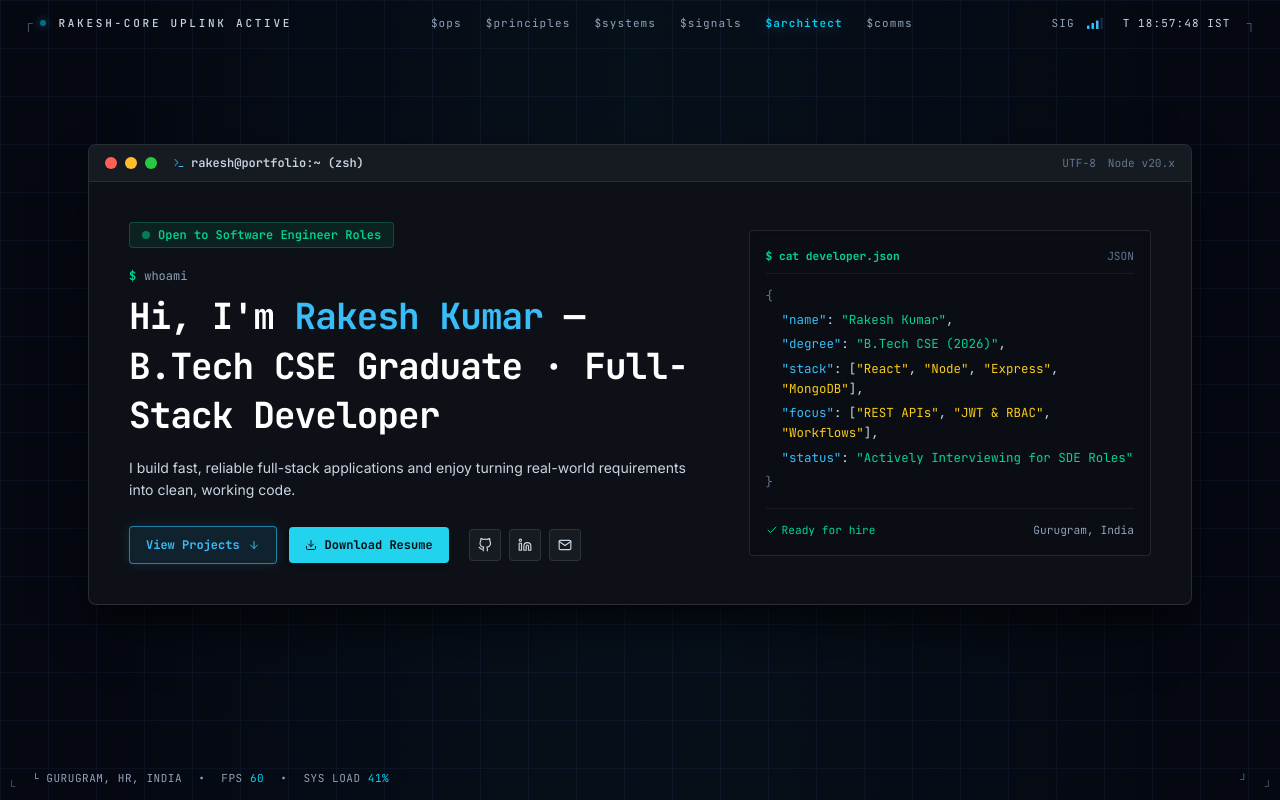
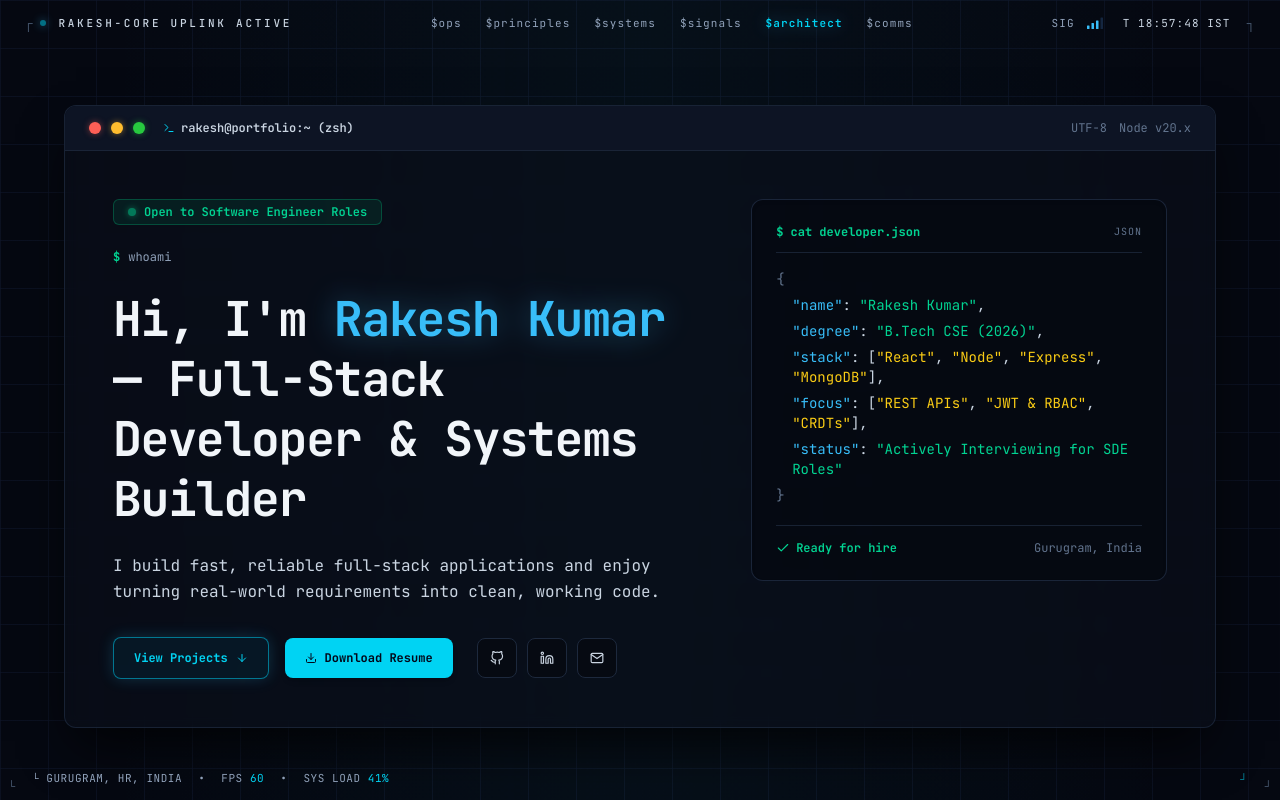
Before and after one commit to rakeshkumar0804/Developer-Portfolio, a React (Vite) app: page / in a window 1280 px wide. Shown: the top 800 px of the page. Built offline with nearby package versions, Linux system fonts and the light colour scheme; no server answers.

Commit message:
feat: increase scale and width of central Hero terminal card to max-w-6xl with refined grid proportions

```diff
--- a/src/components/Hero.jsx
+++ b/src/components/Hero.jsx
@@ -1,6 +1,6 @@
 import React from 'react';
 import { motion } from 'framer-motion';
-import { FiDownload, FiArrowDown, FiMail, FiGithub, FiLinkedin, FiTerminal, FiCheck, FiFolder } from 'react-icons/fi';
+import { FiDownload, FiArrowDown, FiMail, FiGithub, FiLinkedin, FiTerminal, FiCheck } from 'react-icons/fi';
 import { personalInfo } from '../data/portfolioData';
 
 export default function Hero() {
@@ -9,7 +9,7 @@ export default function Hero() {
     const targetId = href.replace('#', '');
     const element = document.getElementById(targetId);
     if (element) {
-      const topOffset = element.getBoundingClientRect().top + window.scrollY - 75;
+      const topOffset = element.getBoundingClientRect().top + window.scrollY - 70;
       window.scrollTo({ top: topOffset, behavior: 'smooth' });
     }
   };
@@ -24,41 +24,41 @@ export default function Hero() {
   };
 
   return (
-    <section id="hero" className="relative pt-28 pb-20 md:pt-36 md:pb-24 overflow-hidden font-mono">
-      <div className="max-w-6xl mx-auto px-4 sm:px-6">
+    <section id="hero" className="min-h-screen flex items-center justify-center pt-24 pb-16 px-4 sm:px-6 relative overflow-hidden font-mono">
+      <div className="max-w-6xl w-full mx-auto">
         {/* Terminal Window Wrapper */}
-        <div className="rounded-lg border border-white/[0.12] bg-[#0d1117] shadow-2xl shadow-black/80 overflow-hidden">
+        <div className="rounded-xl border border-slate-800/80 bg-[#0B101B]/60 backdrop-blur-sm shadow-2xl shadow-black/80 overflow-hidden">
           {/* Terminal Window Titlebar */}
-          <div className="flex items-center justify-between px-4 py-2.5 bg-[#161b22] border-b border-white/[0.08] text-xs text-slate-400 select-none">
-            <div className="flex items-center gap-2">
-              <span className="h-3 w-3 rounded-full bg-[#ff5f56] inline-block" />
-              <span className="h-3 w-3 rounded-full bg-[#ffbd2e] inline-block" />
-              <span className="h-3 w-3 rounded-full bg-[#27c93f] inline-block" />
-              <span className="ml-2 text-slate-300 font-semibold flex items-center gap-1.5">
-                <FiTerminal className="text-[#38bdf8]" />
+          <div className="flex items-center justify-between px-6 py-3.5 bg-[#0d1424] border-b border-slate-800/80 text-xs text-slate-400 select-none">
+            <div className="flex items-center gap-2.5">
+              <span className="h-3 w-3 rounded-full bg-[#ff5f56] inline-block shadow-[0_0_6px_rgba(255,95,86,0.5)]" />
+              <span className="h-3 w-3 rounded-full bg-[#ffbd2e] inline-block shadow-[0_0_6px_rgba(255,189,46,0.5)]" />
+              <span className="h-3 w-3 rounded-full bg-[#27c93f] inline-block shadow-[0_0_6px_rgba(39,201,63,0.5)]" />
+              <span className="ml-2 text-slate-300 font-semibold flex items-center gap-1.5 font-mono text-xs">
+                <FiTerminal className="text-cyan-400" />
                 rakesh@portfolio:~ (zsh)
               </span>
             </div>
-            <div className="hidden sm:flex items-center gap-3 text-[0.7rem] text-slate-500">
+            <div className="hidden sm:flex items-center gap-3 text-xs text-slate-500 font-mono">
               <span>UTF-8</span>
               <span>Node v20.x</span>
             </div>
           </div>
 
           {/* Terminal Content Body */}
-          <div className="p-6 sm:p-8 lg:p-10">
+          <div className="p-8 md:p-10 lg:p-12">
             <div className="grid grid-cols-1 lg:grid-cols-12 gap-8 lg:gap-10 items-center">
               {/* Left Column: Headline & Pitch */}
-              <div className="lg:col-span-7 flex flex-col justify-center">
+              <div className="lg:col-span-7 flex flex-col justify-between space-y-6">
                 {/* Status Badge */}
                 <motion.div
                   initial="hidden"
                   animate="visible"
                   custom={1}
                   variants={fadeInUp}
-                  className="inline-flex items-center gap-2 px-3 py-1 rounded border border-emerald-500/30 bg-emerald-500/10 text-xs font-semibold text-emerald-400 w-fit mb-5"
+                  className="inline-flex items-center gap-2 px-3.5 py-1 rounded-md border border-emerald-500/30 bg-emerald-500/10 text-xs font-semibold text-emerald-400 w-fit"
                 >
-                  <span className="h-2 w-2 rounded-full bg-emerald-400 animate-pulse" />
+                  <span className="h-2 w-2 rounded-full bg-emerald-400 animate-pulse shadow-[0_0_6px_#10b981]" />
                   <span>Open to Software Engineer Roles</span>
                 </motion.div>
 
@@ -68,7 +68,7 @@ export default function Hero() {
                   animate="visible"
                   custom={2}
                   variants={fadeInUp}
-                  className="text-xs text-slate-400 mb-2 flex items-center gap-2"
+                  className="text-xs text-slate-400 flex items-center gap-2 font-mono"
                 >
                   <span className="text-emerald-400 font-bold">$</span>
                   <span>whoami</span>
@@ -80,18 +80,18 @@ export default function Hero() {
                   animate="visible"
                   custom={3}
                   variants={fadeInUp}
-                  className="text-2xl sm:text-3xl lg:text-4xl font-extrabold text-white tracking-tight leading-snug mb-4"
+                  className="text-3xl sm:text-4xl lg:text-5xl font-bold text-slate-100 tracking-tight leading-tight"
                 >
-                  Hi, I'm <span className="text-[#38bdf8]">Rakesh Kumar</span> — B.Tech CSE Graduate · Full-Stack Developer
+                  Hi, I'm <span className="text-[#38bdf8] drop-shadow-[0_0_15px_rgba(56,189,248,0.35)]">Rakesh Kumar</span> — Full-Stack Developer & Systems Builder
                 </motion.h1>
 
-                {/* One-Line Pitch */}
+                {/* Sub-text Pitch */}
                 <motion.p
                   initial="hidden"
                   animate="visible"
                   custom={4}
                   variants={fadeInUp}
-                  className="text-xs sm:text-sm leading-relaxed text-slate-300 mb-6 font-sans"
+                  className="text-sm sm:text-base text-slate-300 leading-relaxed font-mono"
                 >
                   {personalInfo.pitch}
                 </motion.p>
@@ -102,12 +102,12 @@ export default function Hero() {
                   animate="visible"
                   custom={5}
                   variants={fadeInUp}
-                  className="flex flex-wrap items-center gap-3"
+                  className="flex flex-wrap items-center gap-4 pt-2"
                 >
                   <a
-                    href="#projects"
-                    onClick={(e) => handleNavClick(e, '#projects')}
-                    className="flex items-center gap-2 px-4 py-2.5 rounded border border-[#38bdf8]/60 bg-[#38bdf8]/10 hover:bg-[#38bdf8] text-[#38bdf8] hover:text-[#0a0e14] text-xs font-bold transition-all shadow-[0_0_12px_rgba(56,189,248,0.15)]"
+                    href="#systems"
+                    onClick={(e) => handleNavClick(e, '#systems')}
+                    className="flex items-center gap-2 px-5 py-3 rounded-lg border border-cyan-500/60 bg-cyan-950/30 hover:bg-cyan-500 hover:text-slate-950 text-cyan-400 text-xs font-bold transition-all shadow-[0_0_15px_rgba(56,189,248,0.2)] cursor-pointer"
                   >
                     <span>View Projects</span>
                     <FiArrowDown className="text-xs" />
@@ -117,19 +117,19 @@ export default function Hero() {
                     href={personalInfo.resumeUrl}
                     target="_blank"
                     rel="noopener noreferrer"
-                    className="flex items-center gap-2 px-4 py-2.5 rounded bg-[#22d3ee] hover:bg-[#38bdf8] text-[#0a0e14] text-xs font-bold transition-all shadow-md"
+                    className="flex items-center gap-2 px-5 py-3 rounded-lg bg-cyan-400 hover:bg-cyan-300 text-slate-950 text-xs font-bold transition-all shadow-md cursor-pointer"
                   >
                     <FiDownload className="text-xs" />
                     <span>Download Resume</span>
                   </a>
 
                   {/* Social Icons */}
-                  <div className="flex items-center gap-2 ml-1 sm:ml-2">
+                  <div className="flex items-center gap-2.5 ml-1 sm:ml-2">
                     <a
                       href={personalInfo.github}
                       target="_blank"
                       rel="noreferrer"
-                      className="p-2 rounded border border-white/[0.1] bg-[#161b22] text-slate-300 hover:text-[#38bdf8] hover:border-[#38bdf8]/50 text-sm transition-all"
+                      className="p-3 rounded-lg border border-slate-800 bg-[#060a12] text-slate-300 hover:text-cyan-400 hover:border-cyan-500/50 text-sm transition-all"
                       aria-label="GitHub"
                     >
                       <FiGithub />
@@ -138,14 +138,14 @@ export default function Hero() {
                       href={personalInfo.linkedin}
                       target="_blank"
                       rel="noreferrer"
-                      className="p-2 rounded border border-white/[0.1] bg-[#161b22] text-slate-300 hover:text-[#38bdf8] hover:border-[#38bdf8]/50 text-sm transition-all"
+                      className="p-3 rounded-lg border border-slate-800 bg-[#060a12] text-slate-300 hover:text-cyan-400 hover:border-cyan-500/50 text-sm transition-all"
                       aria-label="LinkedIn"
                     >
                       <FiLinkedin />
                     </a>
                     <a
                       href={`mailto:${personalInfo.email}`}
-                      className="p-2 rounded border border-white/[0.1] bg-[#161b22] text-slate-300 hover:text-[#38bdf8] hover:border-[#38bdf8]/50 text-sm transition-all"
+                      className="p-3 rounded-lg border border-slate-800 bg-[#060a12] text-slate-300 hover:text-cyan-400 hover:border-cyan-500/50 text-sm transition-all"
                       aria-label="Email"
                     >
                       <FiMail />
@@ -155,19 +155,19 @@ export default function Hero() {
               </div>
 
               {/* Right Column: Terminal Shell Output Panel */}
-              <div className="lg:col-span-5">
+              <div className="lg:col-span-5 h-full">
                 <motion.div
                   initial={{ opacity: 0, scale: 0.96 }}
                   animate={{ opacity: 1, scale: 1 }}
                   transition={{ duration: 0.5, delay: 0.2 }}
-                  className="rounded border border-white/[0.1] bg-[#0a0e14] p-4 text-xs font-mono text-slate-300 leading-relaxed shadow-inner"
+                  className="rounded-xl border border-slate-800/90 bg-[#060a12]/90 p-6 text-xs sm:text-sm font-mono text-slate-300 leading-relaxed shadow-inner"
                 >
-                  <div className="flex items-center justify-between pb-2 mb-3 border-b border-white/[0.06] text-[0.7rem] text-slate-400">
+                  <div className="flex items-center justify-between pb-3 mb-4 border-b border-slate-800/80 text-xs text-slate-400">
                     <span className="text-emerald-400 font-bold">$ cat developer.json</span>
-                    <span className="text-slate-500">JSON</span>
+                    <span className="text-slate-500 uppercase tracking-widest text-[10px]">JSON</span>
                   </div>
 
-                  <div className="space-y-1 text-[0.78rem]">
+                  <div className="space-y-1.5 text-xs sm:text-sm">
                     <div><span className="text-slate-500">&#123;</span></div>
                     <div className="pl-4">
                       <span className="text-[#38bdf8]">"name"</span>: <span className="text-emerald-400">"Rakesh Kumar"</span>,
@@ -179,7 +179,7 @@ export default function Hero() {
                       <span className="text-[#38bdf8]">"stack"</span>: [<span className="text-[#facc15]">"React"</span>, <span className="text-[#facc15]">"Node"</span>, <span className="text-[#facc15]">"Express"</span>, <span className="text-[#facc15]">"MongoDB"</span>],
                     </div>
                     <div className="pl-4">
-                      <span className="text-[#38bdf8]">"focus"</span>: [<span className="text-[#facc15]">"REST APIs"</span>, <span className="text-[#facc15]">"JWT & RBAC"</span>, <span className="text-[#facc15]">"Workflows"</span>],
+                      <span className="text-[#38bdf8]">"focus"</span>: [<span className="text-[#facc15]">"REST APIs"</span>, <span className="text-[#facc15]">"JWT & RBAC"</span>, <span className="text-[#facc15]">"CRDTs"</span>],
                     </div>
                     <div className="pl-4">
                       <span className="text-[#38bdf8]">"status"</span>: <span className="text-emerald-400">"Actively Interviewing for SDE Roles"</span>
@@ -187,11 +187,11 @@ export default function Hero() {
                     <div><span className="text-slate-500">&#125;</span></div>
                   </div>
 
-                  <div className="mt-4 pt-3 border-t border-white/[0.06] flex items-center justify-between text-[0.7rem] text-slate-400">
-                    <span className="flex items-center gap-1 text-emerald-400">
-                      <FiCheck className="text-xs" /> Ready for hire
+                  <div className="mt-5 pt-3.5 border-t border-slate-800/80 flex items-center justify-between text-xs text-slate-400">
+                    <span className="flex items-center gap-1.5 text-emerald-400 font-semibold">
+                      <FiCheck className="text-sm" /> Ready for hire
                     </span>
-                    <span>Gurugram, India</span>
+                    <span className="text-slate-500">Gurugram, India</span>
                   </div>
                 </motion.div>
               </div>
```
